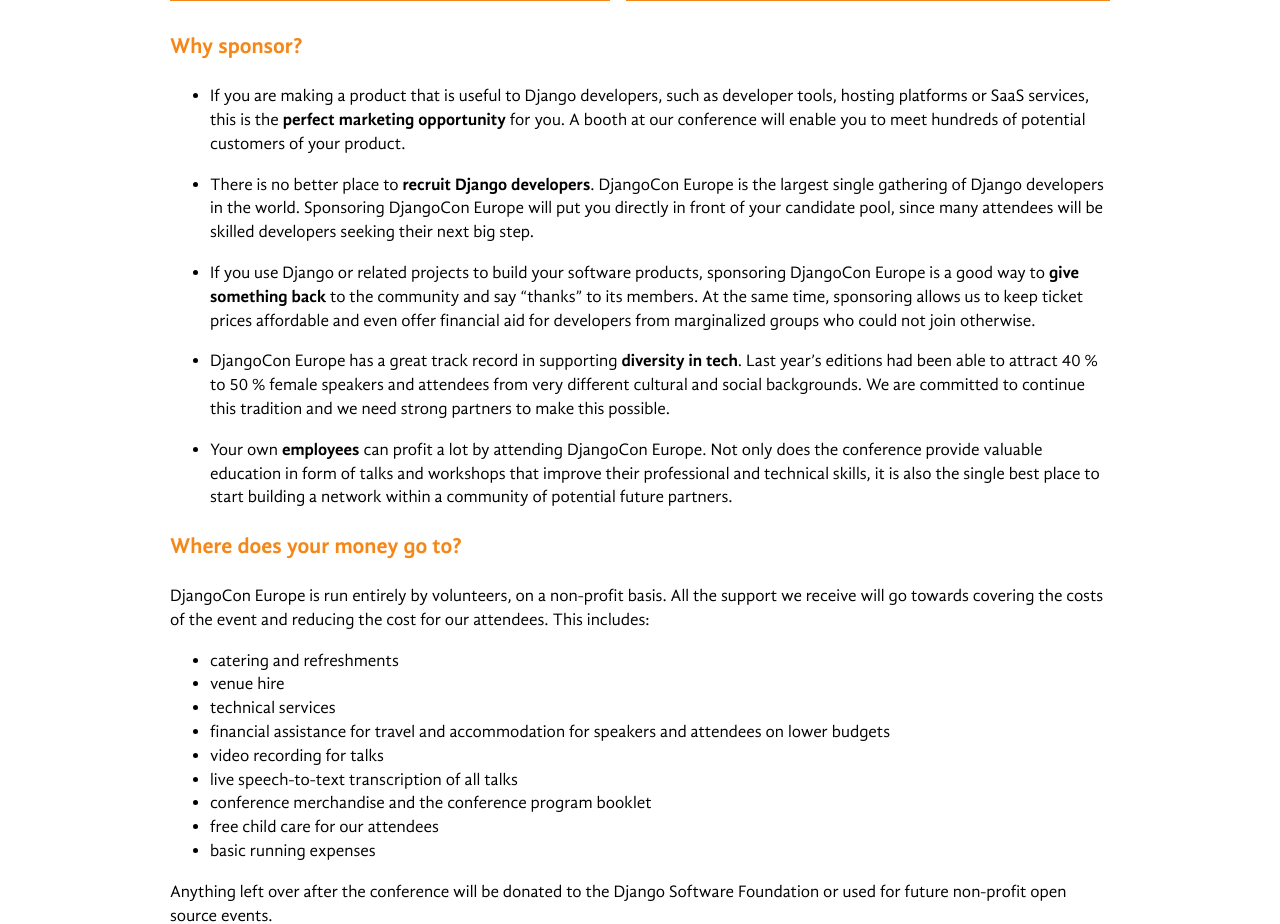
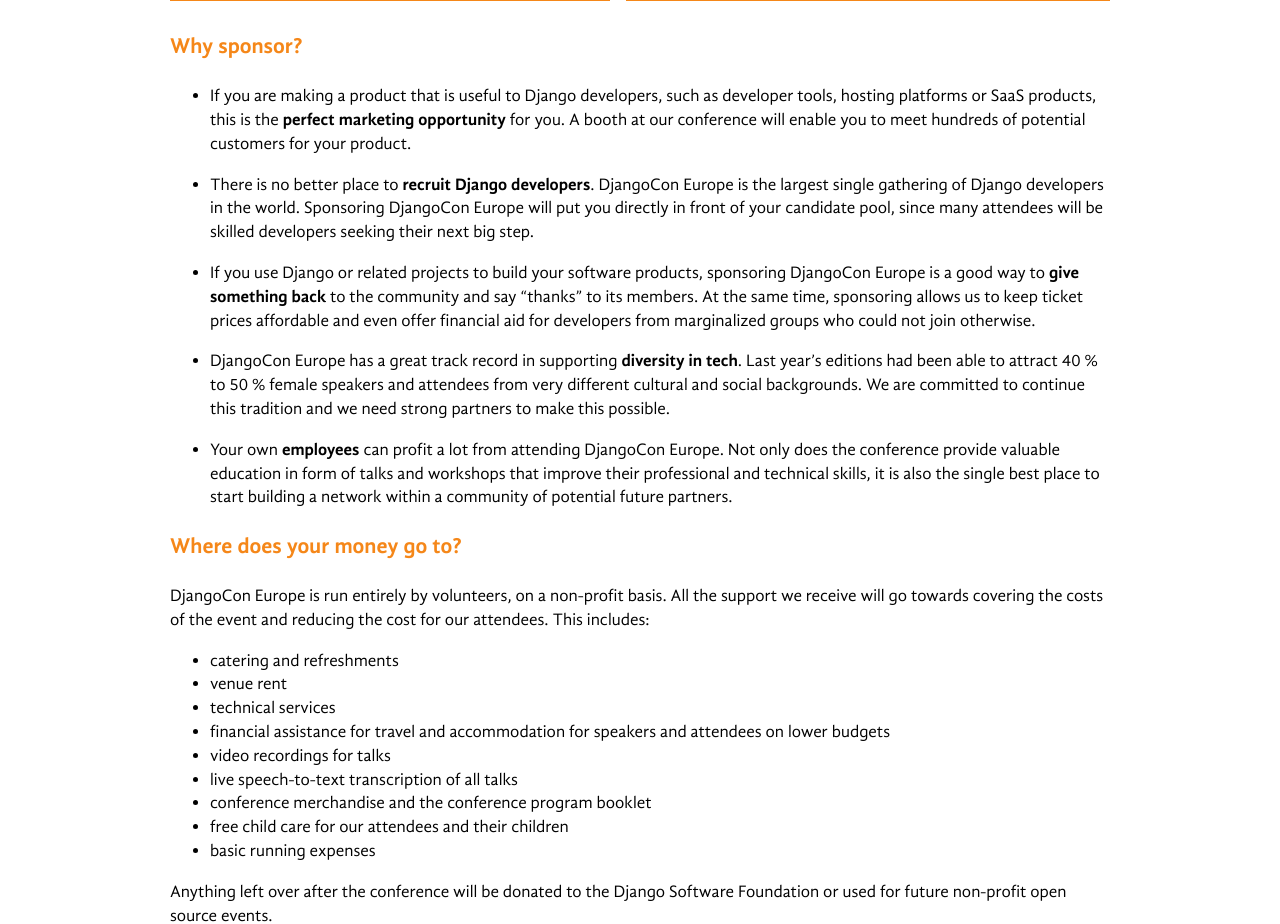
Before and after one commit to rixx/2018.djangocon.eu, a Jekyll site: the page built from sponsoring.md, in a window 1280 px wide. Shown: the part 618-1542 px from the top of the page. Built offline with Jekyll 4.4.1, drawn with Linux system fonts in a browser that asks for light colours; our own code applies the rules of GitHub Pages for plain Markdown files.

Commit message:
Small language fixes

```diff
--- a/sponsoring.md
+++ b/sponsoring.md
@@ -23,8 +23,8 @@
 ### Why sponsor?
 
 * If you are making a product that is useful to Django developers, such as developer tools, hosting platforms or
-  SaaS services, this is the **perfect marketing opportunity** for you. A booth at our conference will enable you
-  to meet hundreds of potential customers of your product.
+  SaaS products, this is the **perfect marketing opportunity** for you. A booth at our conference will enable you
+  to meet hundreds of potential customers for your product.
 
 * There is no better place to **recruit Django developers**. DjangoCon Europe is the largest single gathering of
   Django developers in the world. Sponsoring DjangoCon Europe will put you directly in front of your candidate pool,
@@ -39,7 +39,7 @@
   attract 40 % to 50 % female speakers and attendees from very different cultural and social backgrounds. We are
   committed to continue this tradition and we need strong partners to make this possible.
 
-* Your own **employees** can profit a lot by attending DjangoCon Europe. Not only does the conference provide valuable
+* Your own **employees** can profit a lot from attending DjangoCon Europe. Not only does the conference provide valuable
   education in form of talks and workshops that improve their professional and technical skills, it is also the single
   best place to start building a network within a community of potential future partners.
 
@@ -49,13 +49,13 @@
 covering the costs of the event and reducing the cost for our attendees. This includes:
 
 * catering and refreshments
-* venue hire
+* venue rent
 * technical services
 * financial assistance for travel and accommodation for speakers and attendees on lower budgets
-* video recording for talks
+* video recordings for talks
 * live speech-to-text transcription of all talks
 * conference merchandise and the conference program booklet
-* free child care for our attendees
+* free child care for our attendees and their children
 * basic running expenses
 
 Anything left over after the conference will be donated to the Django Software Foundation or used for future non-profit open source events.
```
